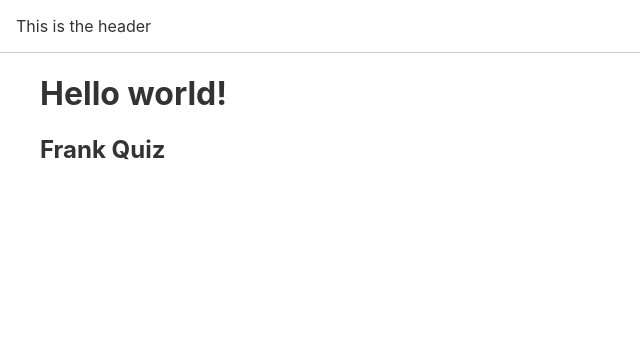
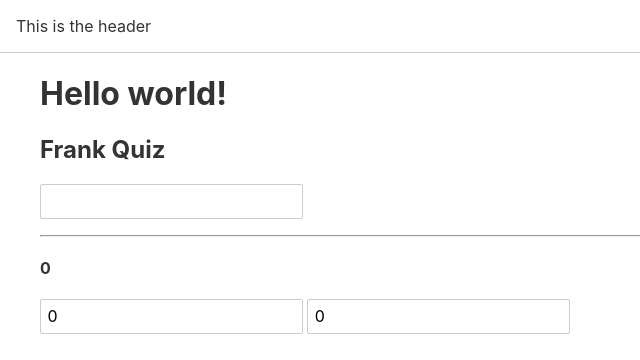
Before and after one commit to frankluongo/lut-svelte-for-beginners, a Svelte app in the folder levelup-quiz/: page / in a window 1280 px wide. Shown: the top 360 px of the page, without its empty margins (0-640 px from the left). Built offline with nearby package versions, Linux system fonts and the light colour scheme.

Commit message:
05: Inputs, Binding & Reactivity

```diff
--- a/levelup-quiz/src/Quiz.svelte
+++ b/levelup-quiz/src/Quiz.svelte
@@ -1,8 +1,17 @@
 <script>
   import Container from "./Global/Container.svelte";
   export let quizName = "Scott Quiz";
+  let title = "";
+  let a = 0;
+  let b = 0;
 </script>
 
 <Container>
   <h2>{quizName}</h2>
+  <h3>{title}</h3>
+  <input bind:value={title} type="text" />
+  <hr />
+  <h4>{a + b}</h4>
+  <input type="number" name="a" id="a" bind:value={a} />
+  <input type="number" name="b" id="b" bind:value={b} />
 </Container>
```
Also changed, not shown: 1 other file (tests, documents, lock files or other folders).
